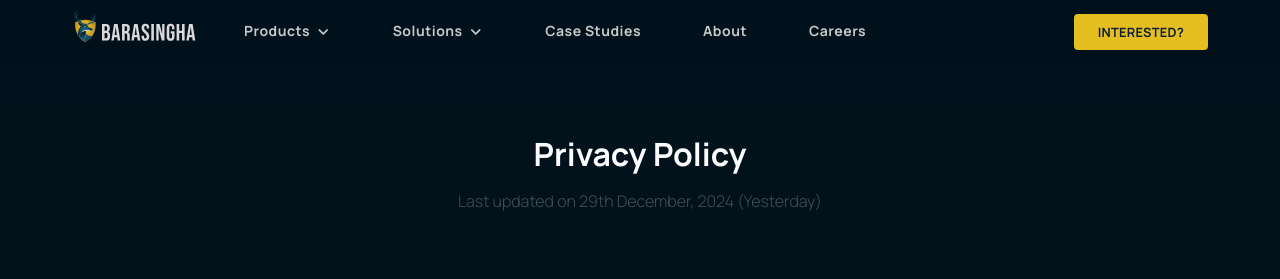
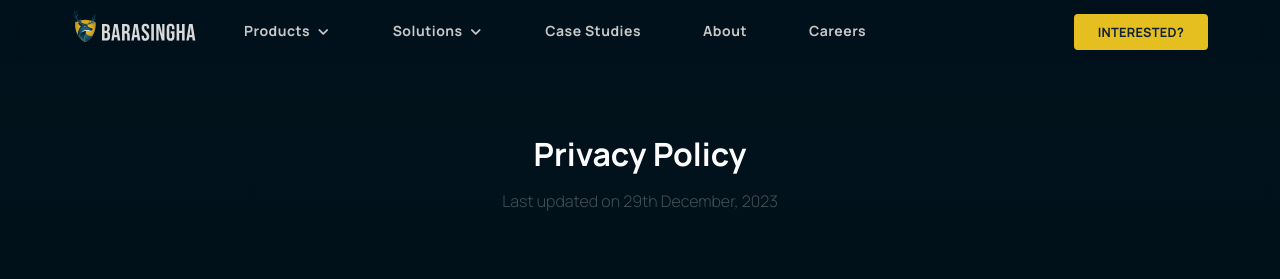
Before and after one commit to hiTushar/barasingha, a React (Create React App) app: page /PrivacyPolicy in a window 1280 px wide. Shown: the top 279 px of the page. Built offline with nearby package versions, Linux system fonts and the light colour scheme; the HTML template or start-up script is replaced by a standard one.

Commit message:
Privacy policy data fix

```diff
--- a/src/components/pages/PrivacyPolicy/PrivacyPolicyPageData.js
+++ b/src/components/pages/PrivacyPolicy/PrivacyPolicyPageData.js
@@ -1,6 +1,6 @@
 const PrivacyPolicyData = {
    title: "Privacy Policy",
-   date: "Last updated on 29th December, 2024 (Yesterday)",
+   date: "Last updated on 29th December, 2023",
    subtopics: [
      {
        title: "Why do you collect my data?",
```
